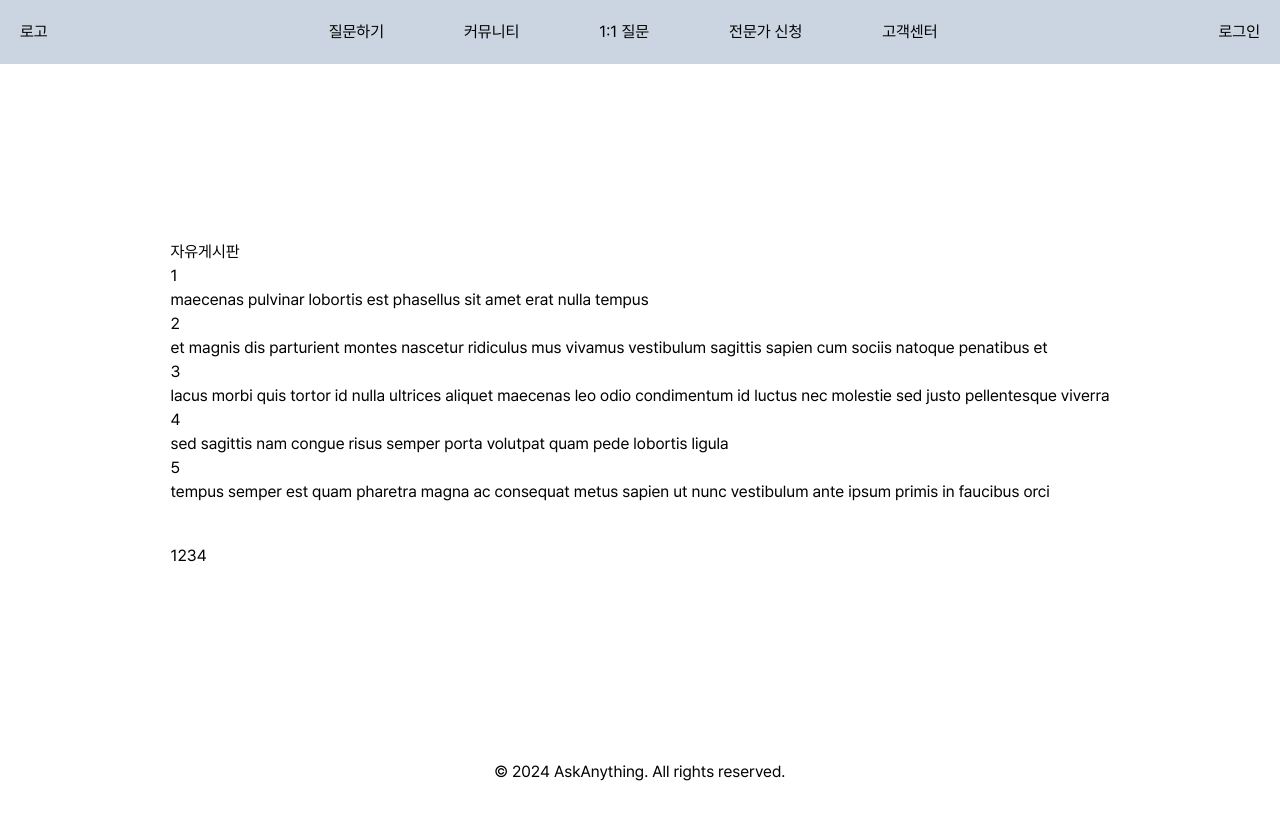
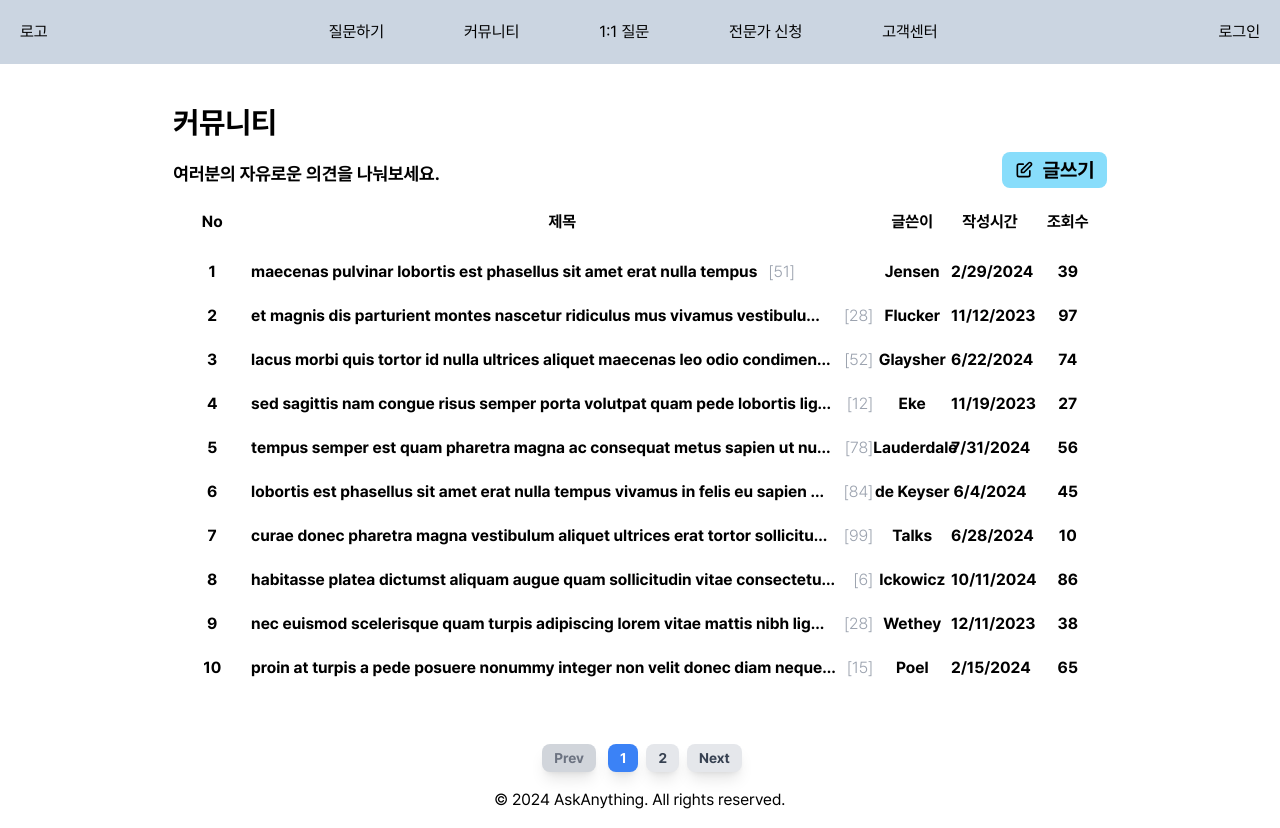
Before and after one commit to DUDADIDO/-, a React (Vite) app in the folder front/: page /community in a window 1280 px wide. Before the commit the page ends 800 px from the top, so only its background shows below. Built offline with nearby package versions, Linux system fonts and the light colour scheme.

Commit message:
feat: 게시판 틀 완성

```diff
--- a/front/package.json
+++ b/front/package.json
@@ -14,6 +14,7 @@
     "postcss": "^8.4.47",
     "react": "^18.3.1",
     "react-dom": "^18.3.1",
+    "react-icons": "^5.3.0",
     "react-router-dom": "^6.26.2",
     "tailwindcss": "^3.4.13",
     "zustand": "^5.0.0-rc.2"
--- a/front/src/components/communitypage/CommunityArticle.jsx
+++ b/front/src/components/communitypage/CommunityArticle.jsx
@@ -8,7 +8,7 @@ const dummy = CommunityDummy;
 
 export default function CommunityArticle() {
   const [currentPage, setCurrentPage] = useState(1);
-  const itemsPerPage = 5;
+  const itemsPerPage = 10;
 
   const totalPages = Math.ceil(dummy.length / itemsPerPage);
 
@@ -22,16 +22,67 @@ export default function CommunityArticle() {
   };
 
   return (
-    <div>
+    <div className="w-full">
+      <div className="flex justify-between items-center font-bold">
+        <div className="w-1/12 text-center">No</div>
+        <div className="w-8/12 text-center">제목</div>
+        <div className="w-1/12 text-center">글쓴이</div>
+        <div className="w-1/12 text-center">작성시간</div>
+        <div className="w-1/12 text-center">조회수</div>
+      </div>
+      <hr className="my-1 border-0 dark:bg-gray-200 w-full h-0.5" />
       {currentItems.map((data) => (
-        <CommunityItem key={data.id} data={data} />
+        <div key={data.id} className="my-5">
+          <CommunityItem data={data} />
+        </div>
       ))}
-      <div className="mt-10">
+
+      <div className="mt-16 flex justify-center items-center space-x-2">
+        {/* Prev 버튼 */}
+        <button
+          onClick={() => handlePageChange(currentPage - 1)}
+          className={`text-sm font-semibold py-1 px-3 mx-1 rounded-lg transition-all duration-300 shadow-lg
+      ${
+        currentPage === 1
+          ? "bg-gray-300 text-gray-500 cursor-not-allowed"
+          : "bg-gray-200 text-gray-700 hover:bg-blue-400 hover:text-white"
+      }
+    `}
+          disabled={currentPage === 1}
+        >
+          Prev
+        </button>
+
+        {/* 페이지 번호 버튼 */}
         {Array.from({ length: totalPages }, (_, index) => (
-          <button key={index} onClick={() => handlePageChange(index + 1)}>
+          <button
+            key={index}
+            onClick={() => handlePageChange(index + 1)}
+            className={`text-sm font-semibold py-1 px-3 mx-1 rounded-lg transition-all duration-300 shadow-lg
+        ${
+          currentPage === index + 1
+            ? "bg-blue-500 text-white"
+            : "bg-gray-200 text-gray-700 hover:bg-blue-400 hover:text-white"
+        }`}
+          >
             {index + 1}
           </button>
         ))}
+
+        {/* Next 버튼 */}
+        <button
+          onClick={() => handlePageChange(currentPage + 1)}
+          className={`text-sm font-semibold py-1 px-3 mx-1 rounded-lg transition-all duration-300 shadow-lg
+      ${
+        currentPage === totalPages
+          ? "bg-gray-300 text-gray-500 cursor-not-allowed"
+          : "bg-gray-200 text-gray-700 hover:bg-blue-400 hover:text-white"
+      }
+    `}
+          disabled={currentPage === totalPages}
+        >
+          Next
+        </button>
       </div>
     </div>
   );
--- a/front/src/components/communitypage/CommunityItem.jsx
+++ b/front/src/components/communitypage/CommunityItem.jsx
@@ -2,9 +2,16 @@ import { useState, useEffect } from "react";
 
 export default function CommunityItem({ data }) {
   return (
-    <div>
-      <p>{data.id}</p>
-      <p>{data.title}</p>
+    <div className="flex justify-between items-center font-bold">
+      <p className="w-1/12 text-center">{data.id}</p>
+      <div className="w-8/12 flex justify-start items-center">
+        <p className="truncate">{data.title}</p>
+        <p>&nbsp;&nbsp;&nbsp;</p>
+        <span className=" text-gray-400 font-light">[{data.comment_cnt}]</span>
+      </div>
+      <p className="w-1/12 text-center">{data.author}</p>
+      <p className="w-1/12 text-center">{data.created_at}</p>
+      <p className="w-1/12 text-center">{data.view_cnt}</p>
     </div>
   );
 }
--- a/front/src/pages/CommunityPage.jsx
+++ b/front/src/pages/CommunityPage.jsx
@@ -2,10 +2,27 @@ import { useState, useEffect } from "react";
 
 import CommunityArticle from "@/components/communitypage/CommunityArticle.jsx";
 
+import { HiOutlinePencilAlt } from "react-icons/hi";
+
 export default function CommunityPage() {
   return (
-    <div>
-      <p>자유게시판</p>
+    <div className="flex flex-col justify-start items-center w-10/12 h-full">
+      <div className="flex justify-between w-full">
+        <div className="flex flex-col justify-center items-start w-full">
+          <p className=" text-3xl font-semibold mt-10 mb-5">커뮤니티</p>
+          <p className="text-lg font-bold">
+            여러분의 자유로운 의견을 나눠보세요.
+          </p>
+        </div>
+        <div className="flex justify-end items-end w-full">
+          <div className="flex items-center justify-end text-xl font-semibold bg-appBlue2 px-3 py-1 rounded-lg hover:bg-blue-400 hover:text-white duration-200 hover:cursor-pointer">
+            <HiOutlinePencilAlt />
+            <p>&nbsp;&nbsp;</p>
+            <button>글쓰기</button>
+          </div>
+        </div>
+      </div>
+      <hr className="mt-4 mb-1 border-0 dark:bg-gray-500 w-full h-0.5" />
       <CommunityArticle />
     </div>
   );
```
Also changed, not shown: 1 other file (tests, documents, lock files or other folders).
